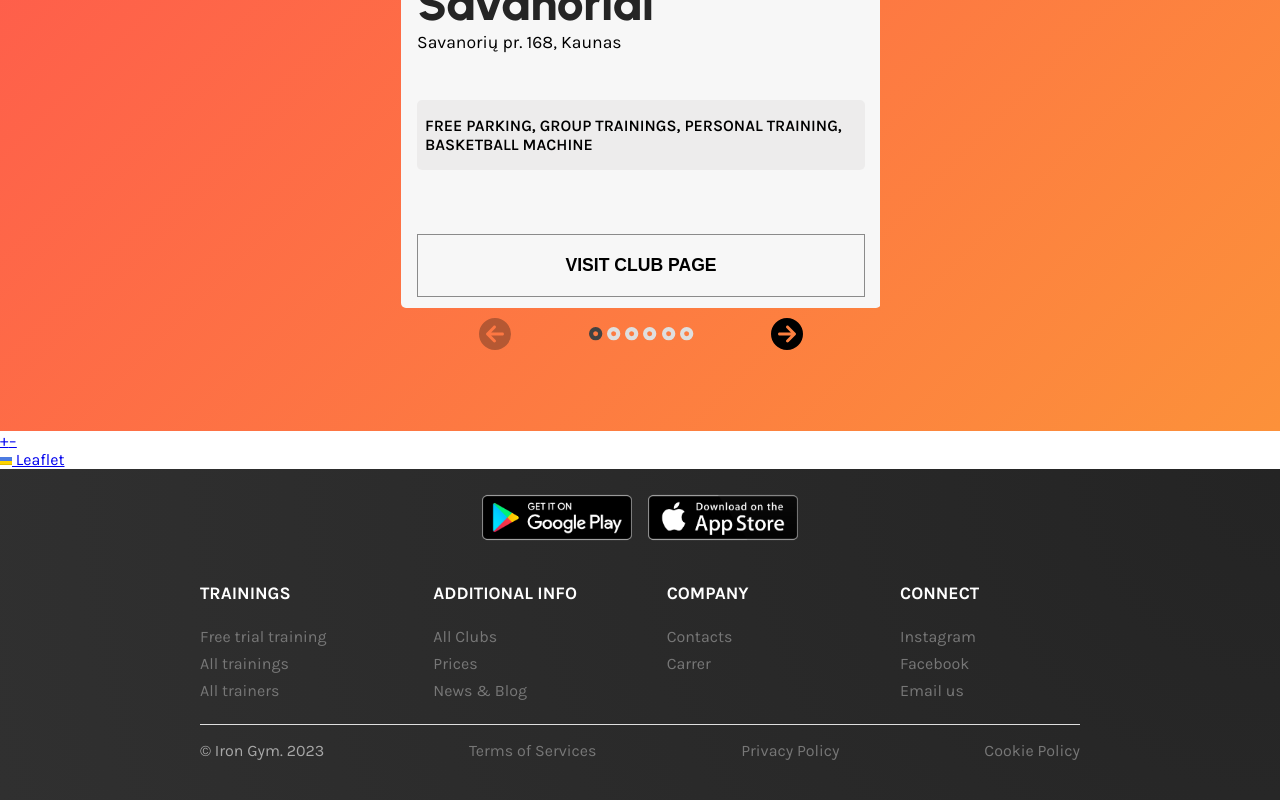
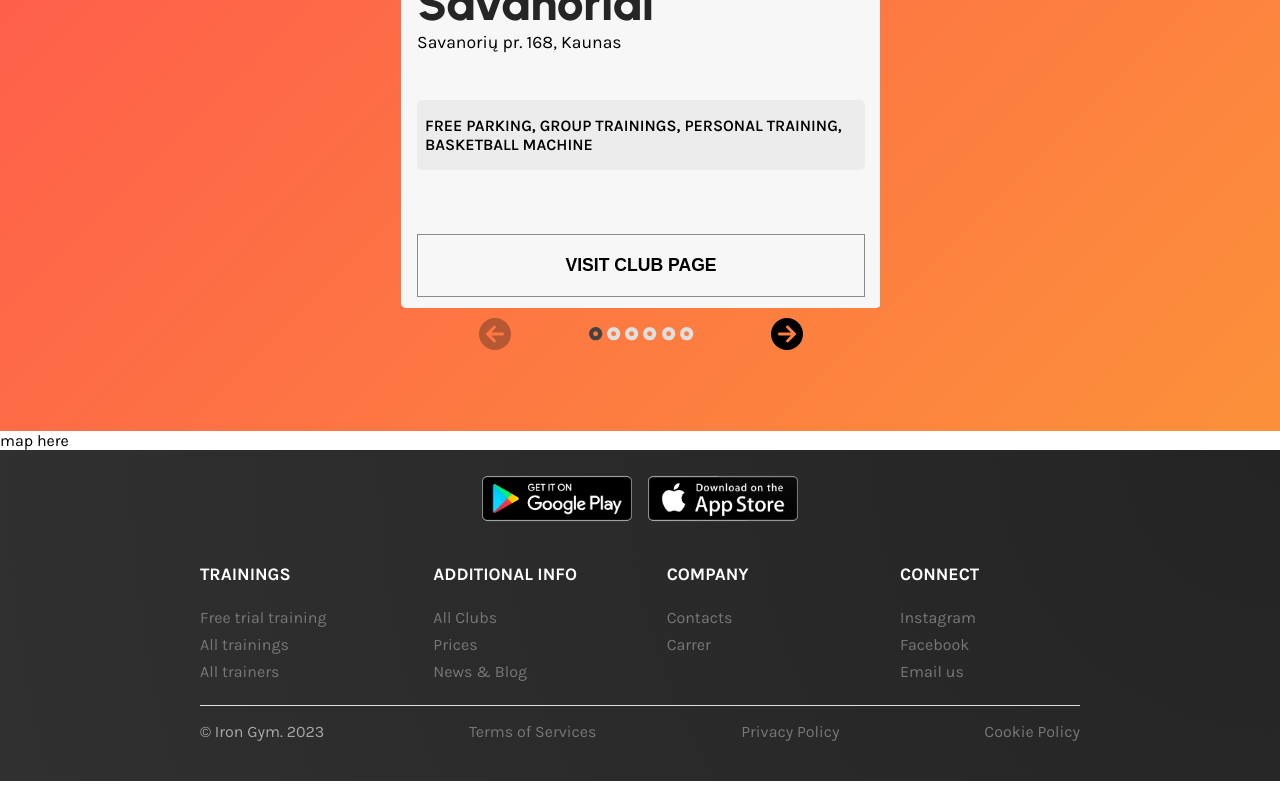
Before and after one commit to aldask/gym, a React (Create React App) app: page / in a window 1280 px wide. Shown: the part 2994-3794 px from the top of the page. Built offline with nearby package versions, Linux system fonts and the light colour scheme.

Commit message:
Revert "Need to save now"
This reverts commit 8c7ce74a9a1ee823d83a2d1b0cbd23fbe4c70002.

```diff
--- a/package.json
+++ b/package.json
@@ -12,10 +12,8 @@
     "@types/node": "^16.18.34",
     "@types/react": "^18.2.7",
     "@types/react-dom": "^18.2.4",
-    "leaflet": "^1.9.4",
     "react": "^18.2.0",
     "react-dom": "^18.2.0",
-    "react-leaflet": "^4.2.1",
     "react-router-dom": "^6.11.2",
     "react-scripts": "5.0.1",
     "router": "^1.3.8",
--- a/src/Components/Maps/Maps.tsx
+++ b/src/Components/Maps/Maps.tsx
@@ -1,10 +1,8 @@
-import { MapContainer } from "react-leaflet";
-
-function Maps() {
-  return (
-    <section className="maps">
-      <MapContainer center={[48.8566, 2.3522]} zoom={13}></MapContainer>
-    </section>
-  );
-}
+function Maps (){
+    return (
+        <section className="maps">
+            map here
+        </section>
+    )
+};
 export default Maps;
```
Also changed, not shown: 1 other file (tests, documents, lock files or other folders).
